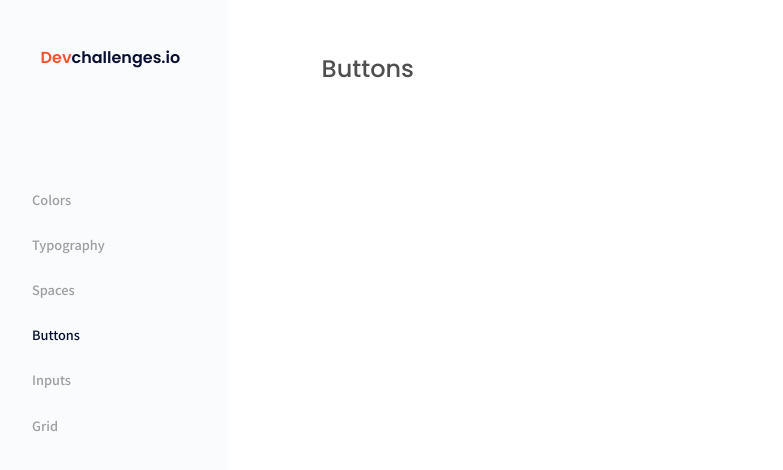
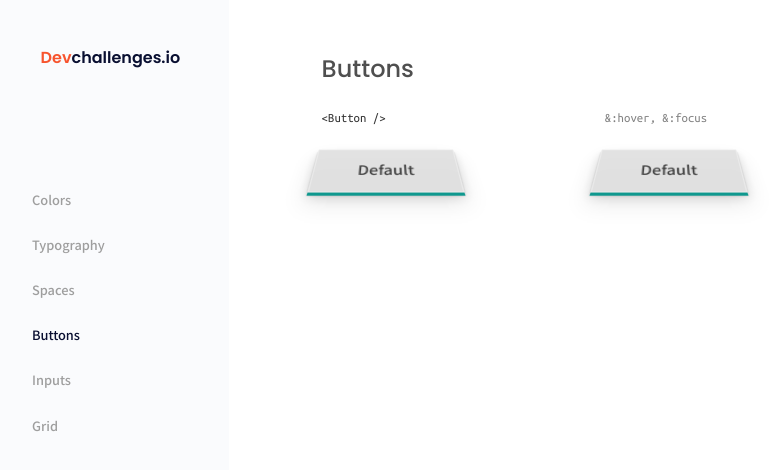
Before and after one commit to farzigalib/farzigalib.github.io, a React (Create React App) app in the folder Frontend Developer --devchallenges/components/: page / in a window 1280 px wide. Shown: the top 470 px of the page, without its empty margins (8-791 px from the left). Built offline with nearby package versions, Linux system fonts and the light colour scheme.

Commit message:
Pending changes exported from your codespace

```diff
--- a/Frontend Developer --devchallenges/components/src/App.css
+++ b/Frontend Developer --devchallenges/components/src/App.css
@@ -10,6 +10,11 @@
   --c-3: #9e9e9e;
   --c-4: #fafbfd;
   --c-5: #4f4f4f;
+  --c-6: #333333;
+  --c-7: #e0e0e0;
+  --c-8: #3f3f3f;
+  --c-9: #aeaeae;
+  --c-10: #828282;
 }
 
 .main-container {
@@ -81,3 +86,62 @@ header {
   line-height: 2rem;
   color: var(--c-5);
 }
+
+.content-section {
+  margin-top: 1.7rem;
+}
+
+.block {
+  display: flex;
+  justify-content: space-between;
+}
+
+.button-heading {
+  font-family: var(--ff-4);
+  font-weight: 400;
+  font-size: 0.8rem;
+  line-height: 0.8rem;
+  padding-bottom: 2rem;
+  color: var(--c-6);
+}
+
+.button-heading-hover {
+  font-family: var(--ff-4);
+  font-weight: 400;
+  font-size: 0.8rem;
+  line-height: 0.8rem;
+  padding-bottom: 2rem;
+  color: var(--c-10);
+}
+
+.btn-click:active {
+  transform-style: preserve-3d;
+  transform: perspective(200px) rotateX(35deg) translateZ(15px) translateY(5px);
+  box-shadow: inset 0 16px 2px -15px rgba(0, 0, 0, 0),
+    inset 0 0 0 1px rgba(255, 255, 255, 0.15),
+    inset 0 1px 20px rgba(0, 0, 0, 0.1), 0 0 0 #0f988e,
+    0 0 0 2px rgba(255, 255, 255, 0.5), 0 0 0 rgba(0, 0, 0, 0),
+    0 0 0 rgba(0, 0, 0, 0);
+}
+
+.default {
+  width: 8rem;
+  height: 3rem;
+  background-color: var(--c-7);
+  border: none;
+  font-family: var(--ff-2);
+  font-weight: 500;
+  font-size: 0.9rem;
+  line-height: 1.2rem;
+  color: var(--c-8);
+  transform-style: preserve-3d;
+  transform: perspective(200px) rotateX(35deg) translateZ(25px) translateY(5px);
+  box-shadow: inset 0 30px 30px -15px rgba(255, 255, 255, 0.1),
+    inset 0 0 0 1px rgba(255, 255, 255, 0.3), inset 0 1px 20px rgba(0, 0, 0, 0),
+    0 3px 0 #0f988e, 0 3px 2px rgba(0, 0, 0, 0.2), 0 5px 10px rgba(0, 0, 0, 0.1),
+    0 10px 20px rgba(0, 0, 0, 0.1);
+}
+
+.default-hover:hover {
+  background-color: var(--c-9);
+}
--- /dev/null
+++ b/Frontend Developer --devchallenges/components/src/components/CustomButton.js
@@ -0,0 +1,30 @@
+import React from "react";
+
+const CustomButton = ({
+  marginLeft = true,
+  btnHeading,
+  btnText,
+  isHover = false,
+  classNameWithHover,
+  classNameWithoutHover,
+}) => {
+  return (
+    <div style={{ marginLeft: marginLeft ? "9.7rem" : "0" }}>
+      <div className={isHover ? "button-heading-hover" : "button-heading"}>
+        {btnHeading}
+      </div>
+      <button
+        className={
+          isHover
+            ? `${classNameWithHover} btn-click`
+            : `${classNameWithoutHover} btn-click`
+        }
+        style={{ cursor: "pointer" }}
+      >
+        Default
+      </button>
+    </div>
+  );
+};
+
+export default CustomButton;
--- a/Frontend Developer --devchallenges/components/src/screens/Button.js
+++ b/Frontend Developer --devchallenges/components/src/screens/Button.js
@@ -1,9 +1,24 @@
 import React from "react";
+import CustomButton from "../components/CustomButton";
 
 const Button = () => {
   return (
     <main className="main-content-container">
       <header>Buttons</header>
+      <div className="content-section">
+        <div className="block block-1">
+          <CustomButton
+            marginLeft={false}
+            btnHeading={"<Button />"}
+            classNameWithoutHover={"default"}
+          />
+          <CustomButton
+            isHover={true}
+            btnHeading={"&:hover, &:focus"}
+            classNameWithHover={"default default-hover"}
+          />
+        </div>
+      </div>
     </main>
   );
 };
```
